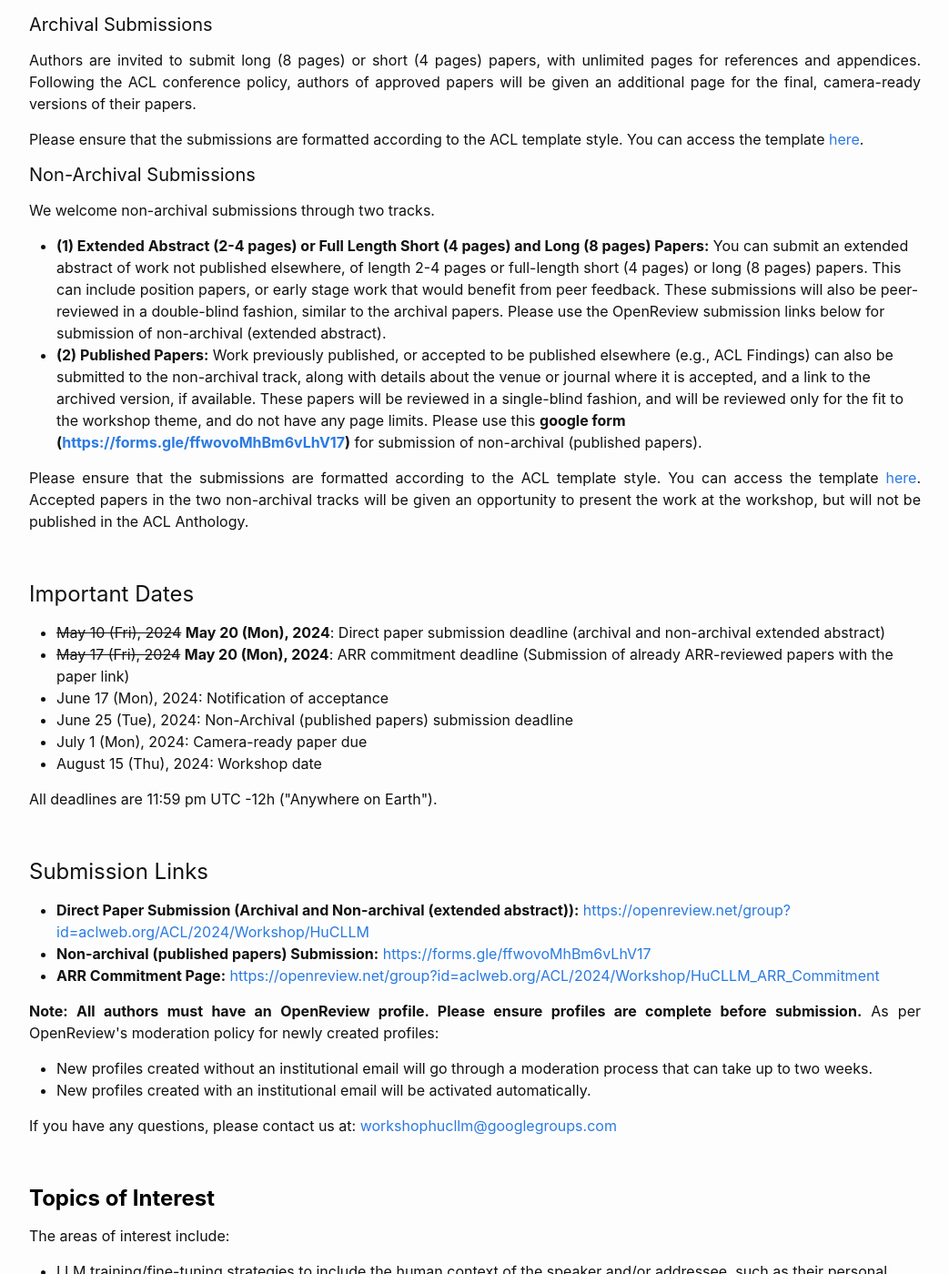
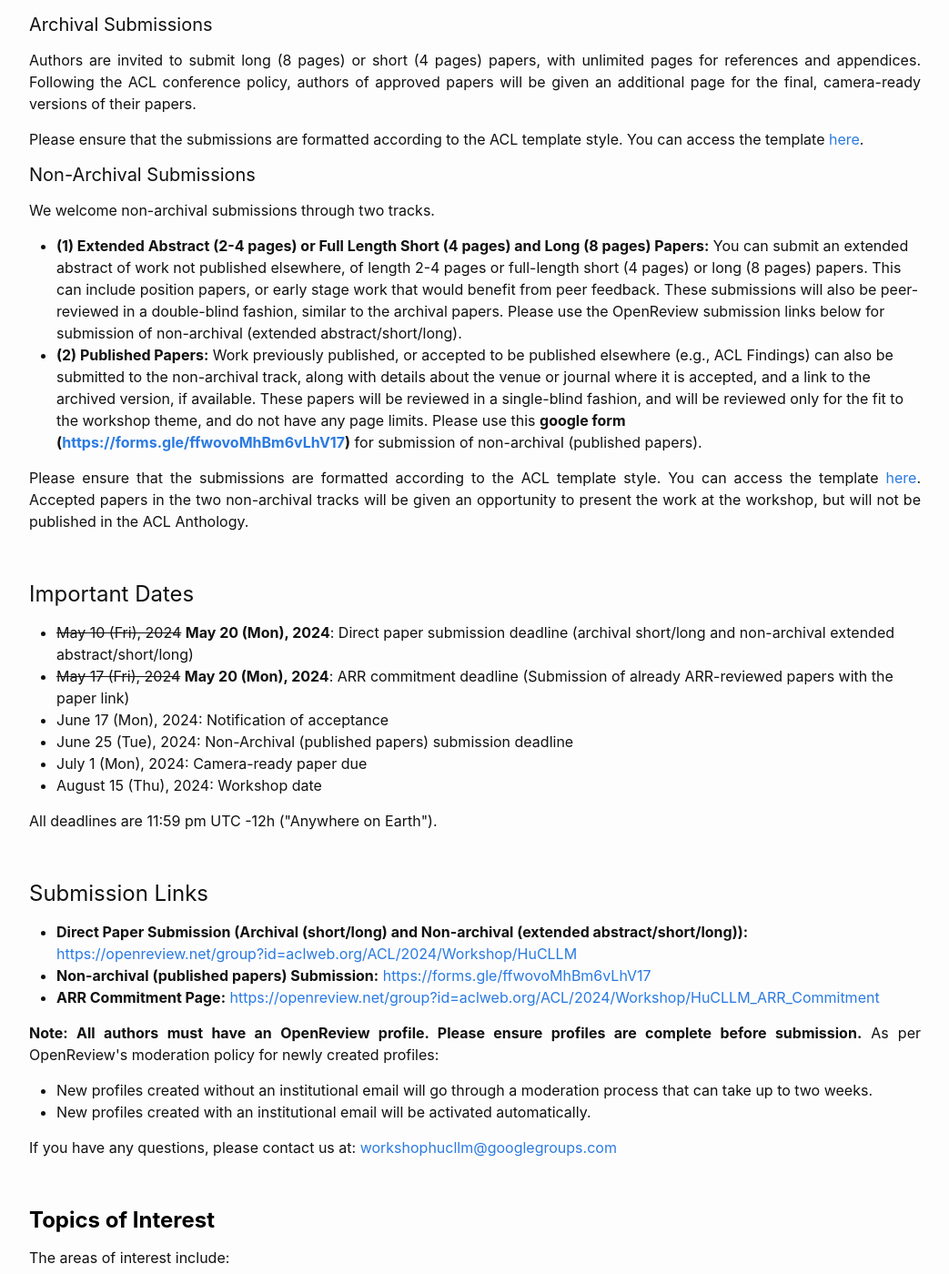
Before and after one commit to hucllm-workshop/hucllm-workshop.github.io, a Jekyll site: the page built from index.md, in a window 1280 px wide and 1400 px high, scrolled down 1428 px. Shown: the whole window at 91% size, without its empty margins (118-1161 px from the left). Built offline with Jekyll 4.4.1, drawn with Linux system fonts in a browser that asks for light colours; nearby versions of some CDN libraries.

Commit message:
Update index.md

```diff
--- a/index.md
+++ b/index.md
@@ -70,7 +70,7 @@ Please ensure that the submissions are formatted according to the ACL template s
 We welcome non-archival submissions through two tracks.
 
 <ul>
-<li><b>(1) Extended Abstract (2-4 pages) or Full Length Short (4 pages) and Long (8 pages) Papers:</b> You can submit an extended abstract of work not published elsewhere, of length 2-4 pages or full-length short (4 pages) or long (8 pages) papers. This can include position papers, or early stage work that would benefit from peer feedback. These submissions will also be peer-reviewed in a double-blind fashion, similar to the archival papers. Please use the OpenReview submission links below for submission of non-archival (extended abstract).</li>
+<li><b>(1) Extended Abstract (2-4 pages) or Full Length Short (4 pages) and Long (8 pages) Papers:</b> You can submit an extended abstract of work not published elsewhere, of length 2-4 pages or full-length short (4 pages) or long (8 pages) papers. This can include position papers, or early stage work that would benefit from peer feedback. These submissions will also be peer-reviewed in a double-blind fashion, similar to the archival papers. Please use the OpenReview submission links below for submission of non-archival (extended abstract/short/long).</li>
 
 <li><b>(2) Published Papers:</b> Work previously published, or accepted to be published elsewhere (e.g., ACL Findings) can also be submitted to the non-archival track, along with details about the venue or journal where it is accepted, and a link to the archived version, if available. These papers will be reviewed in a single-blind fashion, and will be reviewed only for the fit to the workshop theme, and do not have any page limits. Please use this <b>google form (<a href="https://forms.gle/ffwovoMhBm6vLhV17">https://forms.gle/ffwovoMhBm6vLhV17</a>)</b> for submission of non-archival (published papers).</li>
 </ul>
@@ -82,7 +82,7 @@ We welcome non-archival submissions through two tracks.
 <h4>Important Dates </h4>
 
 <ul>
-	<li><del>May 10 (Fri), 2024</del> <b>May 20 (Mon), 2024</b>: Direct paper submission deadline (archival and non-archival extended abstract)</li>
+	<li><del>May 10 (Fri), 2024</del> <b>May 20 (Mon), 2024</b>: Direct paper submission deadline (archival short/long and non-archival extended abstract/short/long)</li>
 	<li><del>May 17 (Fri), 2024</del> <b>May 20 (Mon), 2024</b>: ARR commitment deadline (Submission of already ARR-reviewed papers with the paper link)</li>
 	<li>June 17 (Mon), 2024: Notification of acceptance</li>
 	<li>June 25 (Tue), 2024: Non-Archival (published papers) submission deadline  </li>
@@ -96,7 +96,7 @@ We welcome non-archival submissions through two tracks.
 
 <h4>Submission Links</h4>
 <ul>
-	<li><b>Direct Paper Submission (Archival and Non-archival (extended abstract)):</b> <a href="https://openreview.net/group?id=aclweb.org/ACL/2024/Workshop/HuCLLM">https://openreview.net/group?id=aclweb.org/ACL/2024/Workshop/HuCLLM</a></li>
+	<li><b>Direct Paper Submission (Archival (short/long) and Non-archival (extended abstract/short/long)):</b> <a href="https://openreview.net/group?id=aclweb.org/ACL/2024/Workshop/HuCLLM">https://openreview.net/group?id=aclweb.org/ACL/2024/Workshop/HuCLLM</a></li>
   <li><b>Non-archival (published papers) Submission:</b> <a href="https://forms.gle/ffwovoMhBm6vLhV17">https://forms.gle/ffwovoMhBm6vLhV17</a></li>
 	<li><b>ARR Commitment Page:</b> <a href="https://openreview.net/group?id=aclweb.org/ACL/2024/Workshop/HuCLLM_ARR_Commitment">https://openreview.net/group?id=aclweb.org/ACL/2024/Workshop/HuCLLM_ARR_Commitment</a></li>
 </ul>
```
